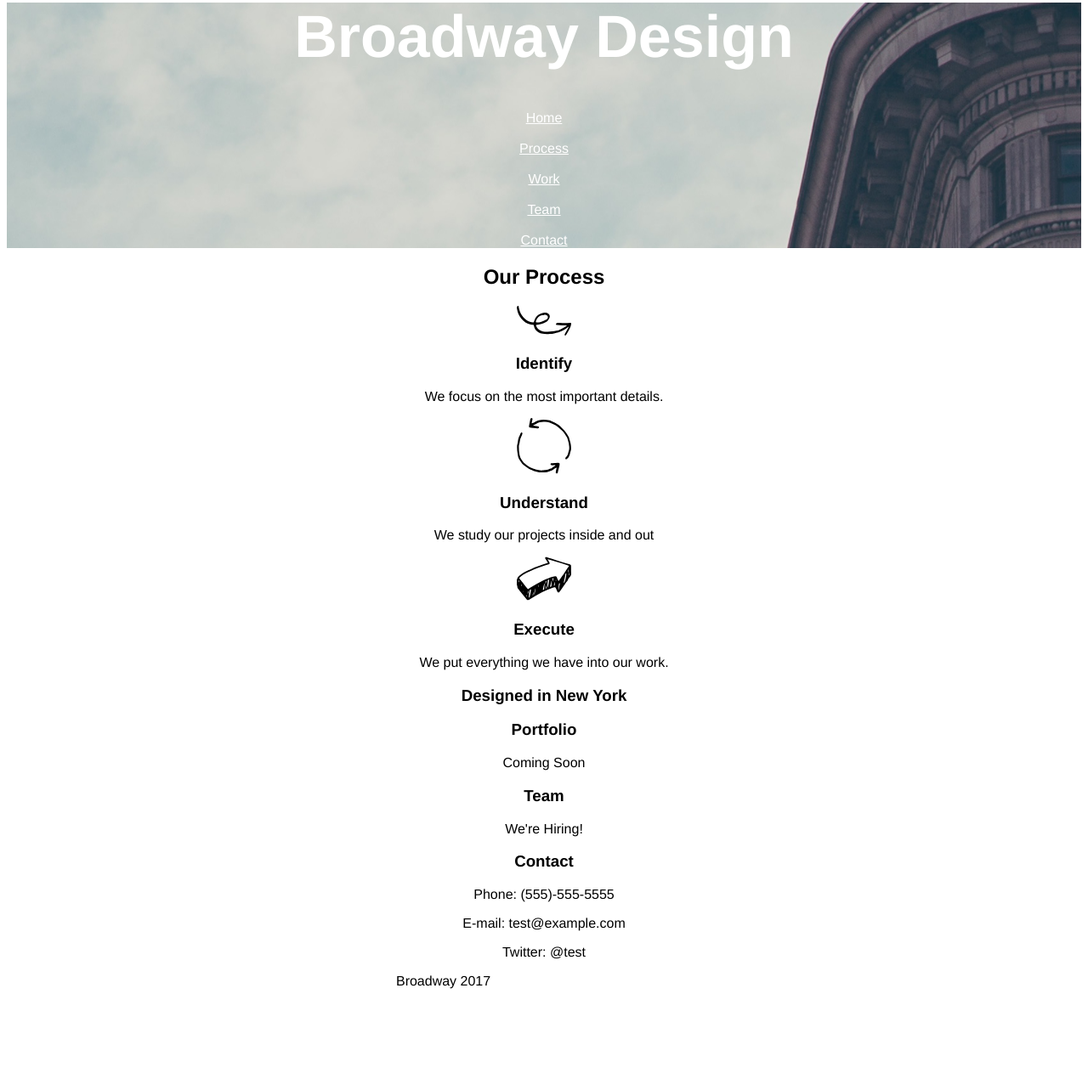
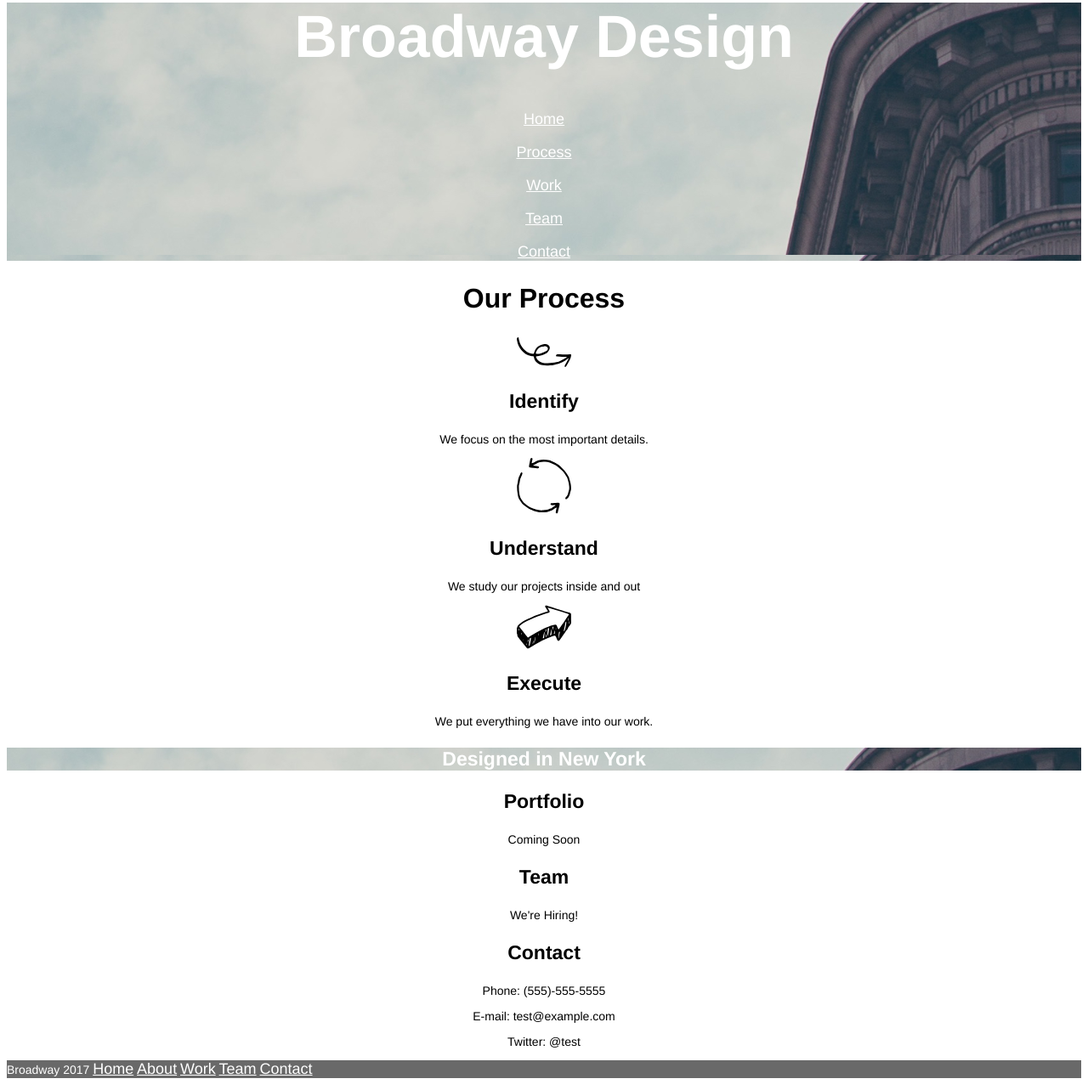
Before and after one commit to WesleyXIC/Broadway, a plain HTML site: page index.html in a window 1280 px wide. Shown: the part 44-1327 px from the top of the page at 85% size. Before the commit the page ends 1224 px from the top, so only its background shows below. Drawn offline with Linux system fonts and the light colour scheme; files whose address does not match are found by name.

Commit message:
added more css. still need to make font size in the bottom p element and bottom a element

```diff
--- a/resources/css/style.css
+++ b/resources/css/style.css
@@ -5,11 +5,33 @@ body {
 h1 {
   font-size: 70px;
   font-weight: bold;
+  color: white;
 }
 a {
   color: white;
+  font-size: 18px;
+}
+h2 {
+  font-size: 32px;
+  font-weight: bold;
+}
+h3 {
+  font-size: 23px;
+  font-weight: bold;
+}
+p {
+  font-size: 14px;
 }
 .heading {
+  background-image: url("c:/Projects/Broadway/resources/images/the-flatiron-building.png");
+}
+.footer {
+  font-size: 11px;
+  color: white;
+  background-color: dimgray;
+  text-align: left;
+}
+#background {
   color: white;
   background-image: url("c:/Projects/Broadway/resources/images/the-flatiron-building.png");
 }
```
